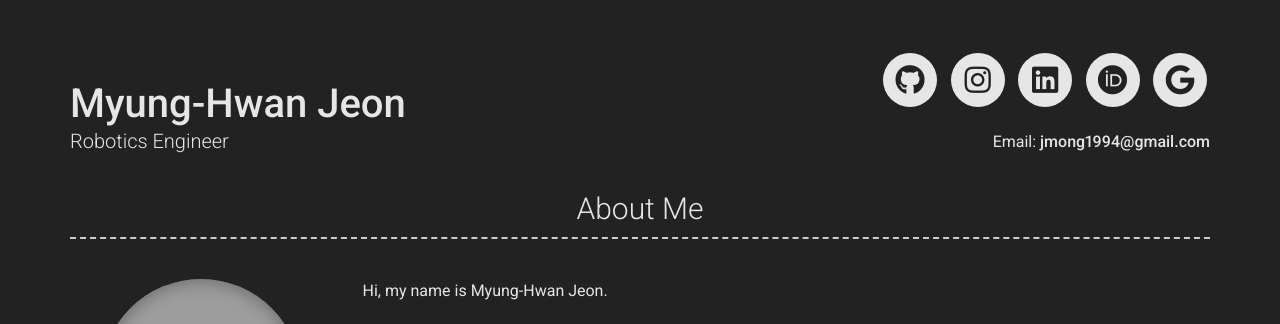
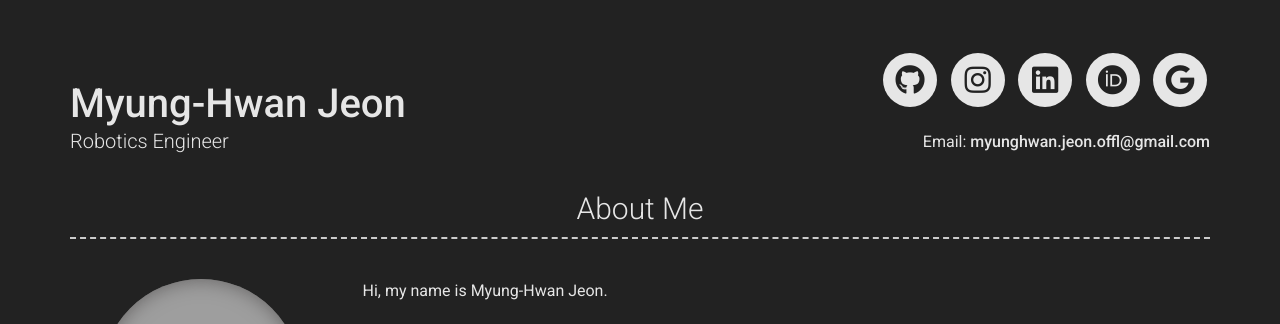
Before and after one commit to MyungHwanJeon/MyungHwanJeon.github.io, a Jekyll site: the page built from index.md, in a window 1280 px wide and 900 px high. Shown: the top 324 px of the window. Built offline with Jekyll 4.4.1, drawn with Linux system fonts in a browser that asks for light colours; nearby versions of some CDN libraries; some of the changed text lies outside the part shown; grey boxes are pictures that could not be loaded.

Commit message:
Update _config.yml

```diff
--- a/_config.yml
+++ b/_config.yml
@@ -8,7 +8,7 @@ version: 2
 # Personal info
 name: Myung-Hwan Jeon
 title: Robotics Engineer
-email: jmong1994@gmail.com
+email: myunghwan.jeon.offl@gmail.com
 # email_title: Email (Email title override)
 # phone: Your phone number (optional)
 # phone_title: Phone (Phone title override)
```
